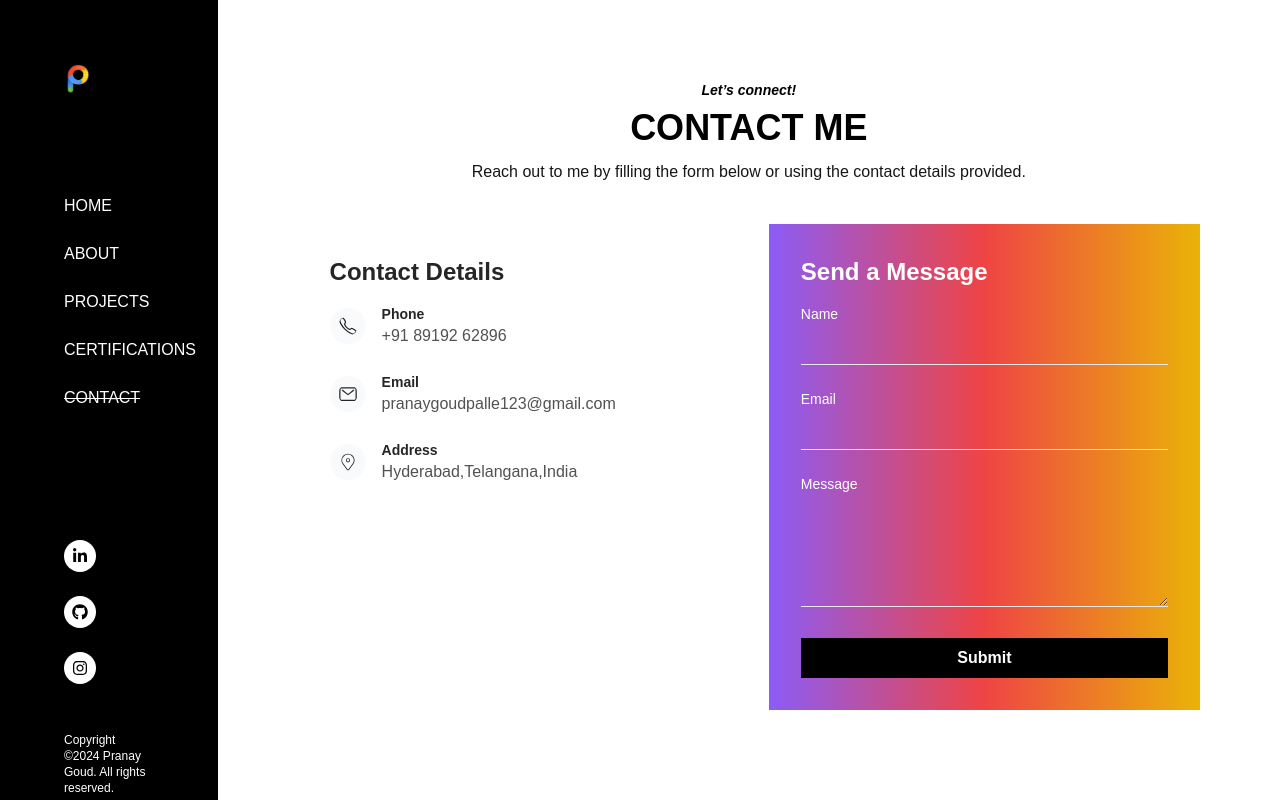
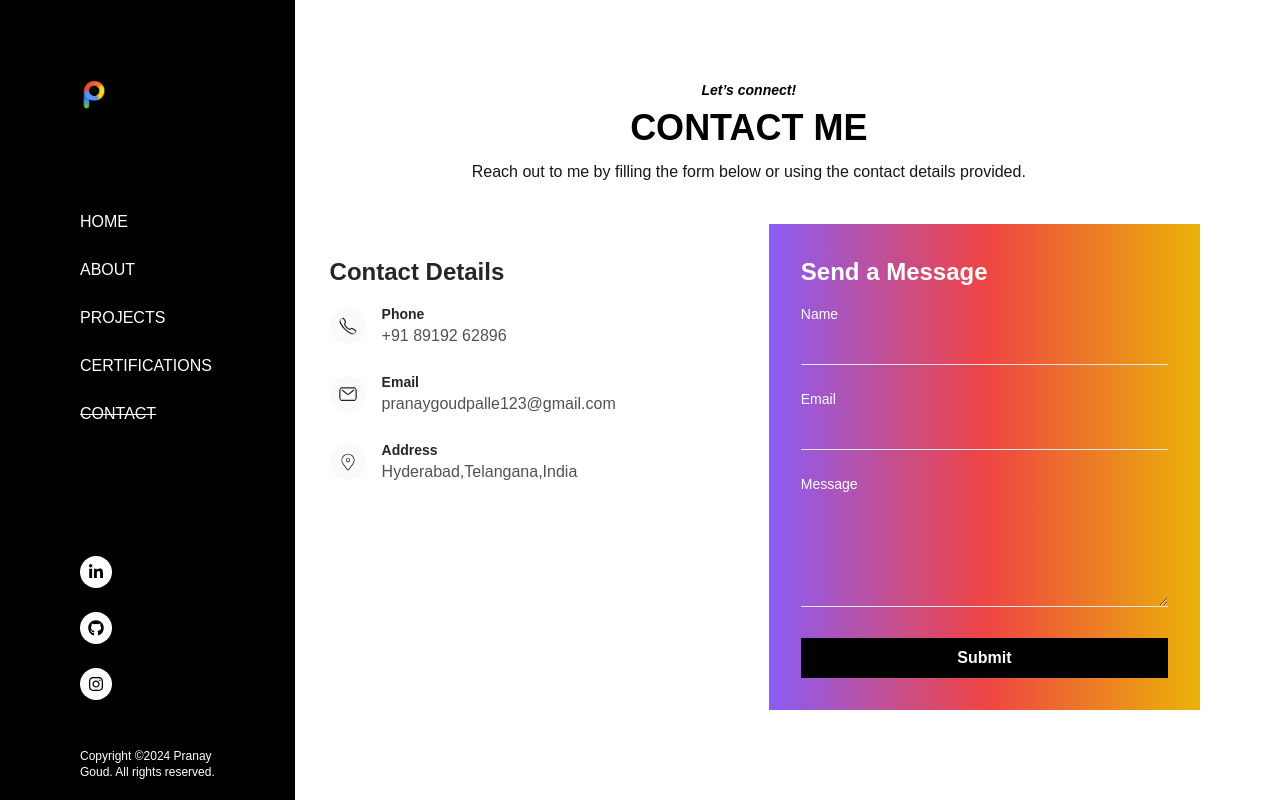
Before and after one commit to pranaygoud01/updateportfolio, a React (Create React App) app: page /contact in a window 1280 px wide. Built offline with nearby package versions, Linux system fonts and the light colour scheme.

Commit message:
3rd  commits

```diff
--- a/src/pages/NavBar.js
+++ b/src/pages/NavBar.js
@@ -33,7 +33,7 @@ const NavBar = () => {
   };
 
   return (
-    <div className="w-full h-full bg-black text-white p-8 md:p-16 flex flex-col items-center md:items-start max-md:hidden">
+    <div className="w-fit  h-fit fixed top-0 left-0 bg-black text-white p-8 md:p-20 flex flex-col items-center md:items-start max-md:hidden z-50">
       {/* Logo */}
       <div className="h-[30px] w-[30px]">
         <Link to="/" className="">
```
